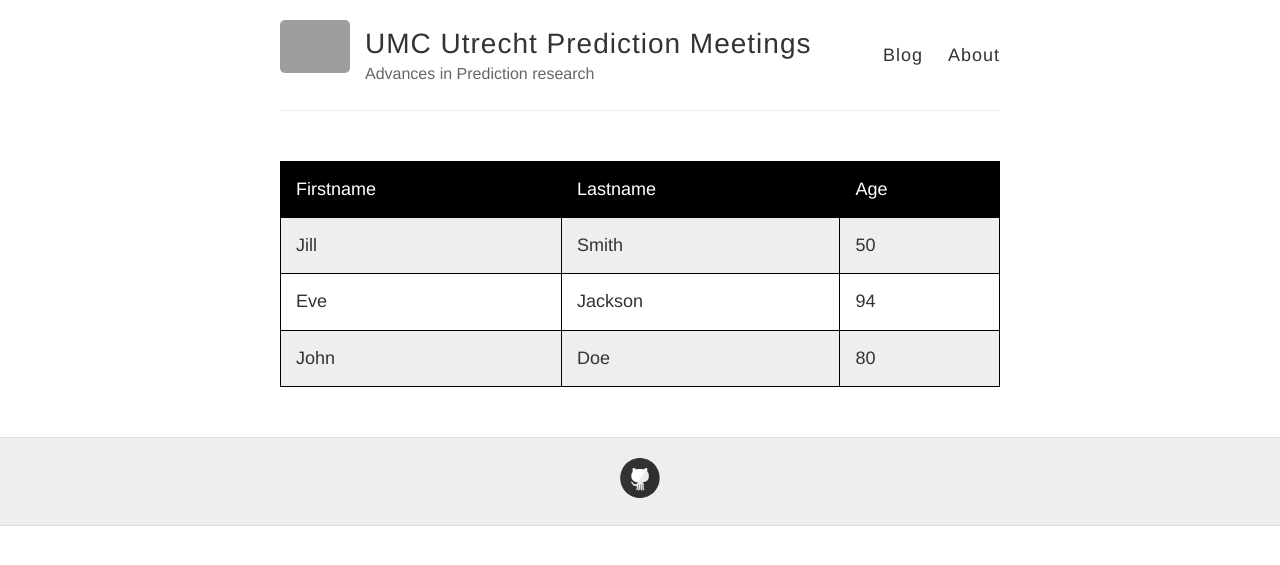
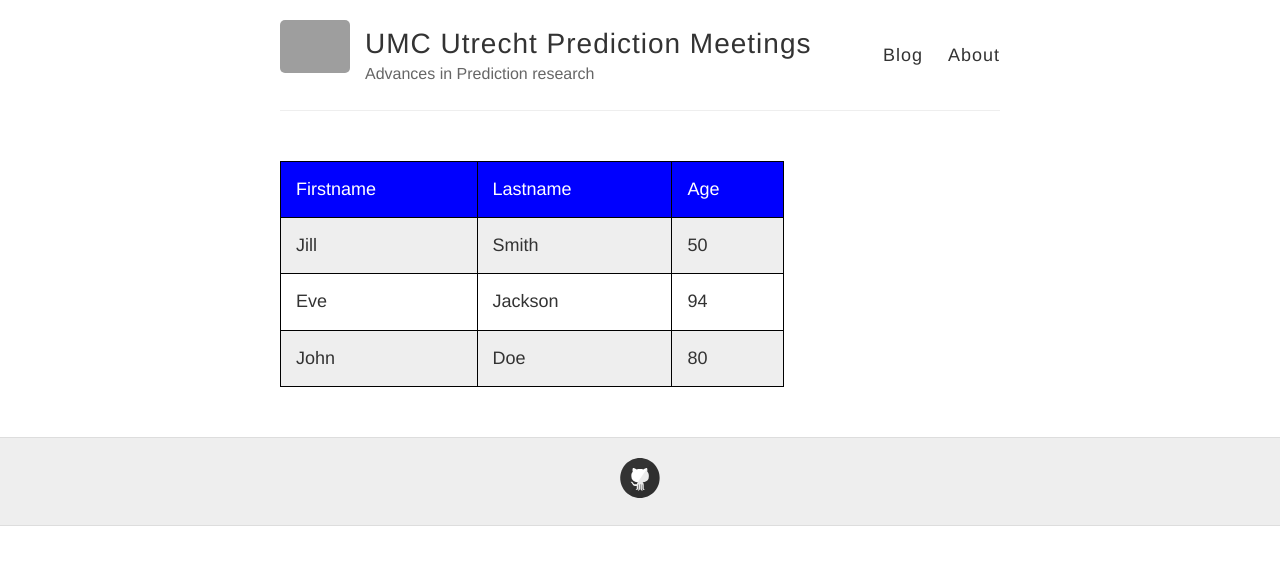
Before and after one commit to UMCPredictionMeetings/UMCPredictionMeetings.github.io, a Jekyll site: the page built from index.html, in a window 1280 px wide. Shown: the top 565 px of the page. Built offline with Jekyll 4.4.1, drawn with Linux system fonts in a browser that asks for light colours; grey boxes are pictures that could not be loaded.

Commit message:
Update index.html

```diff
--- a/index.html
+++ b/index.html
@@ -5,7 +5,7 @@ published: true
 
 <style>
 table {
-  width:100%;
+  width:70%;
 }
 table, th, td {
   border: 1px solid black;
@@ -22,7 +22,7 @@ th, td {
  background-color: #fff;
 }
 #t01 th {
-  background-color: black;
+  background-color: blue;
   color: white;
 }
 </style>
```
